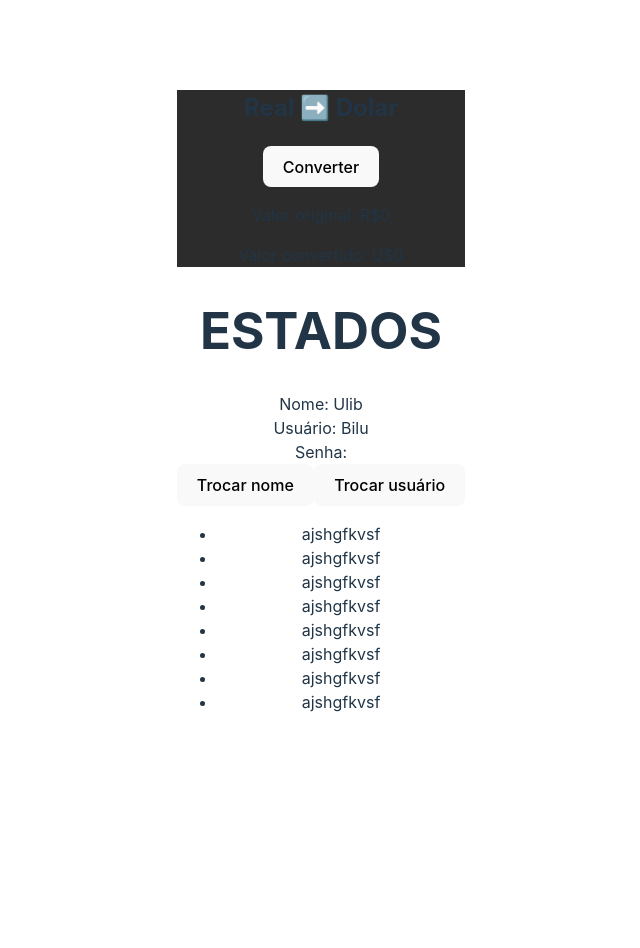
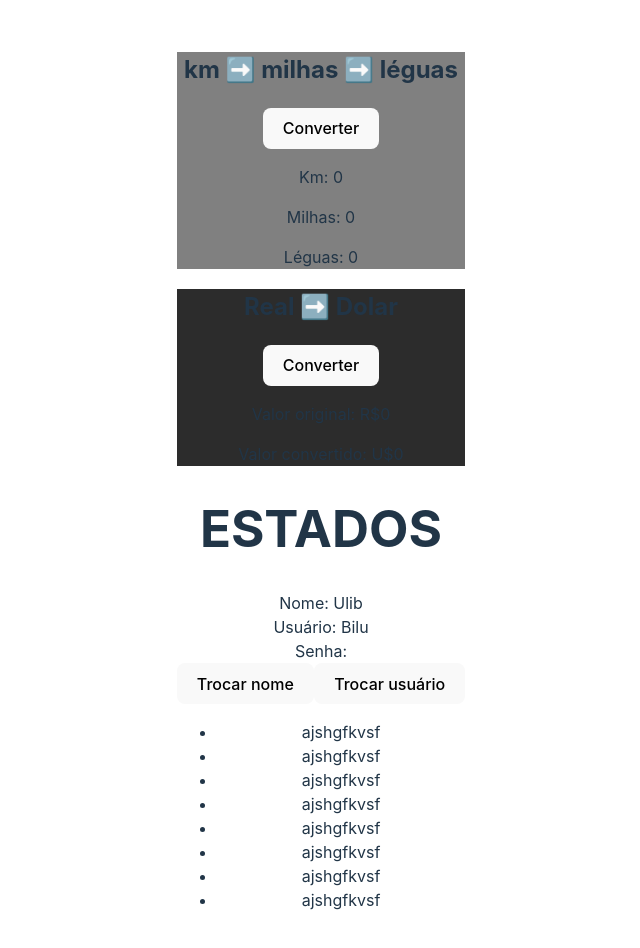
Before and after one commit to rafaellindemann/2025_1_arquivosDeAula, a React (Vite) app in the folder 2a/estados/: page / in a window 1280 px wide. Shown: the top 948 px of the page, without its empty margins (319-959 px from the left). Before the commit the page ends 800 px from the top, so only its background shows below. Built offline with nearby package versions, Linux system fonts and the light colour scheme.

Commit message:
add componentes de conversão e exemplo de readme de projeto

```diff
--- a/2a/estados/src/App.jsx
+++ b/2a/estados/src/App.jsx
@@ -1,6 +1,7 @@
 import { useState } from 'react'
 import './App.css'
 import Conversao from './components/Conversao'
+import Conversao2 from './components/Conversao2'
 
 function App() {
   const [usuario, setUsuario] = useState("Bilu")
@@ -30,6 +31,7 @@ function App() {
 
   return (
     <>
+      <Conversao2 />
       <Conversao />
 
       <h1>ESTADOS</h1>
--- a/2a/estados/src/components/Conversao.jsx
+++ b/2a/estados/src/components/Conversao.jsx
@@ -5,7 +5,7 @@ function Conversao() {
   const [dolar, setDolar] = useState(0)
 function converterRealPraDolar(){
   let entrada = Number(prompt("R$: "))
-  setDolar((entrada * 5.81).toFixed(2))
+  setDolar((entrada * 0.1731).toFixed(2))
   setReal(entrada)
 }
   return (
--- /dev/null
+++ b/2a/estados/src/components/Conversao2.css
@@ -0,0 +1,3 @@
+.container-conversao2{
+    background-color: grey;
+}
--- /dev/null
+++ b/2a/estados/src/components/Conversao2.jsx
@@ -0,0 +1,32 @@
+import { useState } from "react"
+import './Conversao2.css'
+
+function Conversao2() {
+    const [km, setKm] = useState(0)
+    const [milha, setMilha] = useState(0)
+    const [legua, setLegua] = useState(0)
+    function converterKmParaMilha(){
+        let entrada = Number(prompt("km:"))
+        setMilha(entrada * 0.621371)
+        setLegua(entrada * 0.207124)
+        setKm(entrada)
+    }
+  return (
+    <div className="container-conversao2">
+        <h2>km ➡️ milhas ➡️ léguas</h2>
+        <button onClick={converterKmParaMilha}>Converter</button>
+        <p>
+            Km: {km}
+        </p>
+        <p>
+            Milhas: {milha}
+        </p>
+        <p>
+            Léguas: {legua}
+        </p>
+
+    </div>
+  )
+}
+
+export default Conversao2
```
Also changed, not shown: 1 other file (tests, documents, lock files or other folders).
